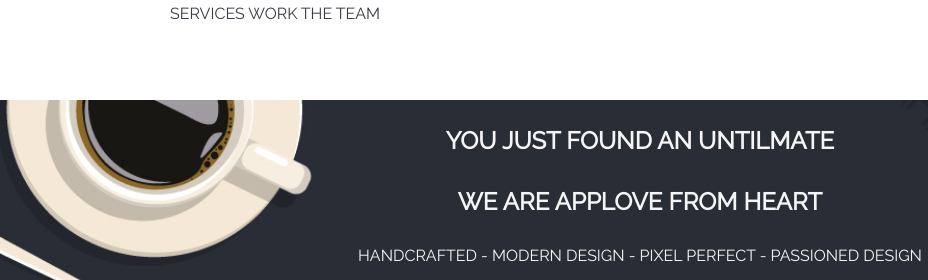
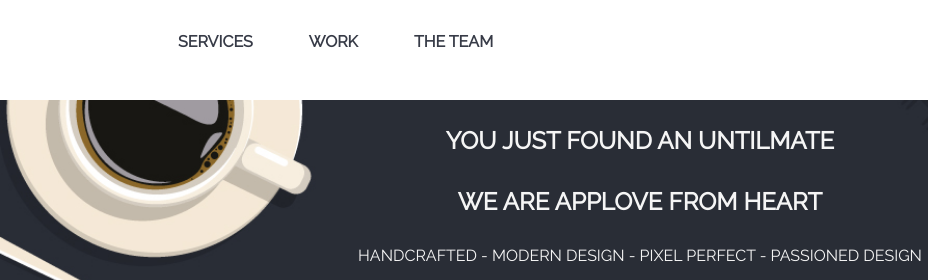
Before and after one commit to CruzMayra/sprint2-ejercicios-de-html-y-css, a plain HTML site: page views/applove.html in a window 1280 px wide. Shown: the top 280 px of the page, 0-928 px from the left. Drawn offline with Linux system fonts and the light colour scheme.

Commit message:
Completando menú de navegación Applove

```diff
--- a/css/main.css
+++ b/css/main.css
@@ -141,7 +141,7 @@ header {
   width: 100%;
   margin-right: auto;
   margin-left: auto;
-  padding-left: 170px;
+  padding-left: 150px;
   padding-right: 132px;
 }
 
@@ -149,6 +149,13 @@ header {
   width:75px;
   height:75px;
   float: right;
+  margin-top: 0;
+}
+
+.em {
+  margin: 28px;
+  font-weight: 900;
+  float: left;
 }
 
 .m-0 > .container {
@@ -168,5 +175,6 @@ header {
 }
 
 #third {
+  background: white;
   height: 535px;
 }
--- a/views/applove.html
+++ b/views/applove.html
@@ -11,10 +11,10 @@
   <body>
     <header>
       <div class="container" id="menu">
-        <a href="#" class="text-uppercase">Services</a>
-        <a href="#" class="text-uppercase">Work</a>
-        <a href="#" class="text-uppercase">The team</a>
-        <img src="../assets/images/logo.PNG" class="logo-menu" alt="logo-del-menú">
+        <img src="../assets/images/logo.PNG" class="logo-menu mt-0" alt="logo-del-menú">
+        <a href="#" class="text-uppercase em">Services</a>
+        <a href="#" class="text-uppercase em">Work</a>
+        <a href="#" class="text-uppercase em">The team</a>
       </div>
     </header>
     <section class="m-0" id="first">
```
